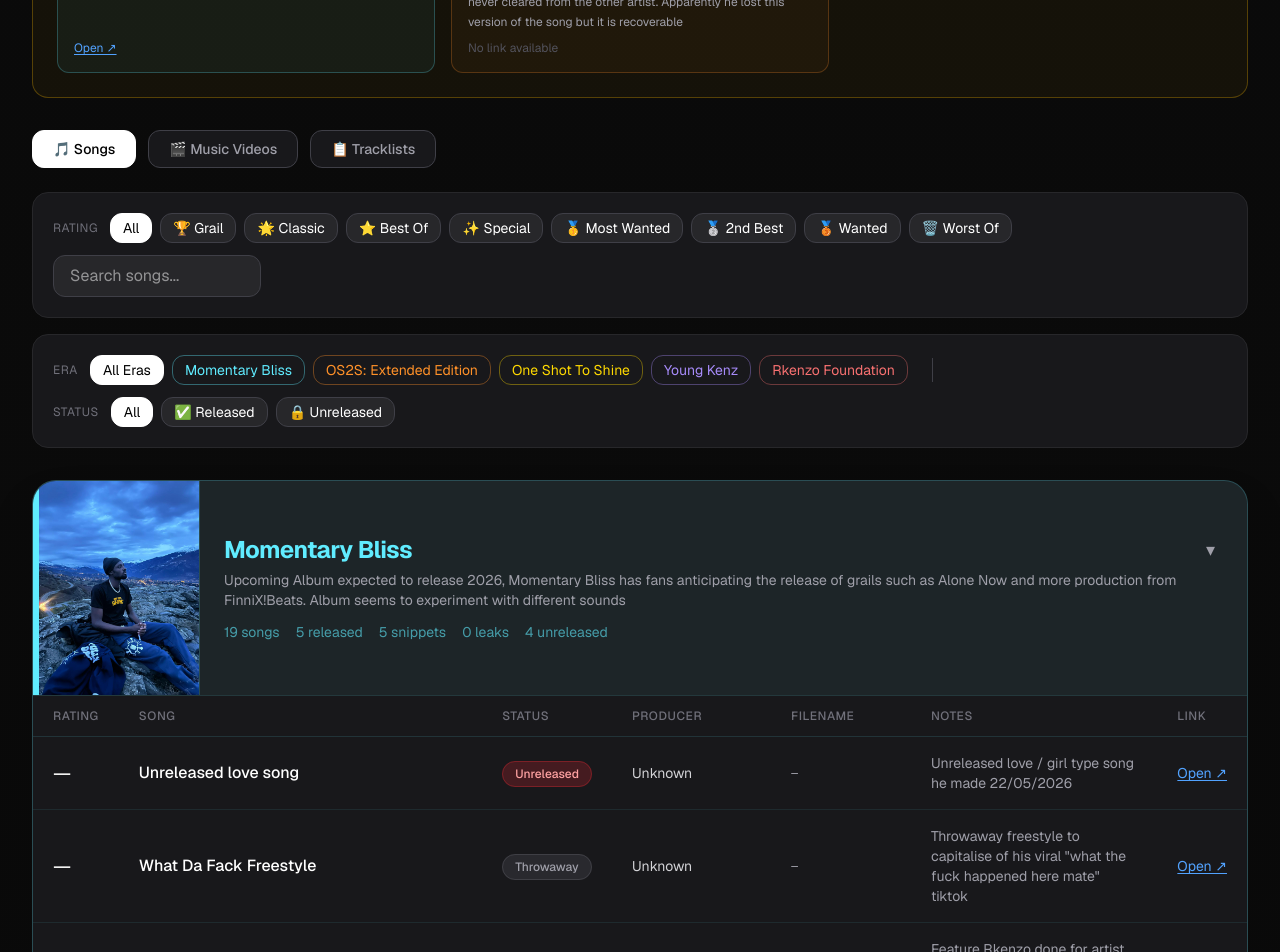
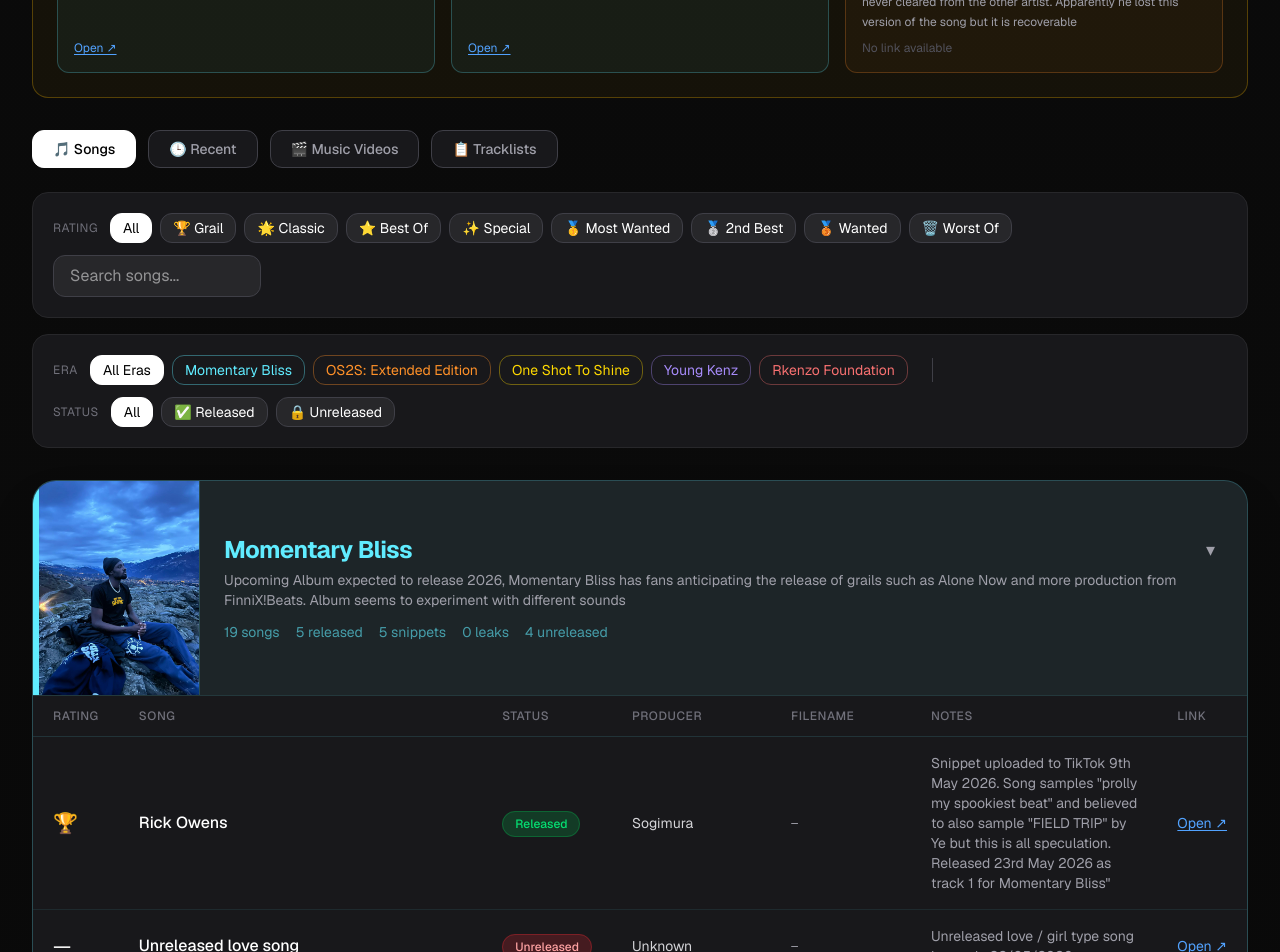
Before and after one commit to KnowKiot/Rkenzo-Tracker, a Next.js app: page / in a window 1280 px wide. Shown: the part 600-1552 px from the top of the page. Built offline with nearby package versions, Linux system fonts and the light colour scheme.

Commit message:
Added recents tab

```diff
--- a/app/data.tsx
+++ b/app/data.tsx
@@ -38,6 +38,7 @@ export interface Song {
   rating: RatingEmoji;
   filename: string;
   link: string;
+  releaseDate?: string;
 }
 
 export interface Era {
@@ -131,6 +132,16 @@ export const ERAS: Era[] = [
 
 export const SONGS: Song[] = [
   // ── Momentary Bliss ──────────────────────────
+  {
+    title: 'Rick Owens',
+    era: 'Momentary Bliss',
+    status: 'Released',
+    producer: 'Sogimura',
+    notes: 'Snippet uploaded to TikTok 9th May 2026. Song samples "prolly my spookiest beat" and believed to also sample "FIELD TRIP" by Ye but this is all speculation. Released 23rd May 2026 as track 1 for Momentary Bliss"',
+    rating: '🏆',
+    filename: '—',
+    link: 'https://open.spotify.com/album/4GsqZMSH0Vay1LnL1KmNwt?si=HN3UreP5T5-HMFIh6ETOHQ',
+  },
 
   {
     title: 'Unreleased love song',
@@ -174,16 +185,7 @@ export const SONGS: Song[] = [
     filename: '—',
     link: 'https://www.instagram.com/reel/DXR_71rjGq4/',
   },
-  {
-    title: 'Rick Owens',
-    era: 'Momentary Bliss',
-    status: 'Released',
-    producer: 'Sogimura',
-    notes: 'Snippet uploaded to TikTok 9th May 2026. Song samples "prolly my spookiest beat. Released 23rd May 2026 as track 1 for Momentary Bliss"',
-    rating: '✨',
-    filename: '—',
-    link: 'https://open.spotify.com/album/4GsqZMSH0Vay1LnL1KmNwt?si=HN3UreP5T5-HMFIh6ETOHQ',
-  },
+
   {
     title: 'WAGWAN Fresstyle',
     era: 'Momentary Bliss',
@@ -223,6 +225,7 @@ export const SONGS: Song[] = [
     rating: '✨',
     filename: '—',
     link: 'https://www.youtube.com/watch?v=GCz7GZODsv4',
+    releaseDate: '2026-05-01',
   },
   {
     title: 'Show me your love',
@@ -775,7 +778,7 @@ export const MUSIC_VIDEOS: MusicVideo[] = [
     youtubeId: 'HrTWu-lV6DQ',
     status: 'Released',
     rating: '✨',
-    releaseDate: '2026',
+    releaseDate: '2026-05-15',
     notes: 'Live performance of EVISU JEANS and is much better than the actual music video showcasing a more energentic kenz and a better visuals overall',
   },
 
@@ -920,7 +923,7 @@ export const TRACKLISTS: Tracklist[] = [
         position: 1,
         title: 'Rick Owens',
         confirmed: true,
-        notes: 'Snippet was first uploaded on TikTok May 2026 — short but sounds like a full track is done',
+        notes: 'Released 23rd of May 2026 as the lead single for Momentary Bliss confirmed by Rkenzo in multiple snippets he included "TRACK 01" at the top corner implying its the intro to momentary bliss. The song is a fan favourite and is expected to be the opener for the album.',
       },
 
       {
--- a/app/page.tsx
+++ b/app/page.tsx
@@ -25,6 +25,25 @@ const statusColor = (status: string) => {
 
 const RELEASED_STATUSES = ['Released'];
 const isUnreleased = (status: string) => !RELEASED_STATUSES.includes(status);
+
+const ERA_YEAR: Record<string, number> = {
+  'Momentary Bliss': 2026,
+  'OS2S: Extended Edition': 2025,
+  'One Shot To Shine': 2024,
+  'Young Kenz': 2023,
+  'Rkenzo Foundation': 2022,
+};
+
+const parseReleaseTimestamp = (dateString?: string) => {
+  if (!dateString) return 0;
+  const timestamp = Date.parse(dateString);
+  if (!Number.isNaN(timestamp)) return timestamp;
+  const year = Number(dateString.slice(0, 4));
+  if (!Number.isNaN(year) && year > 0) {
+    return new Date(year, 11, 31).getTime();
+  }
+  return 0;
+};
 
 // ─────────────────────────────────────────────
 //  Animated Era Panel
@@ -180,16 +199,148 @@ function EraPanel({
 //  Music Videos Section
 // ─────────────────────────────────────────────
 
-function MusicVideosSection({ filterEra }: { filterEra: string }) {
+function RecentSection({ filterStatus, onChangeStatus }: { filterStatus: StatusFilter; onChangeStatus: (status: StatusFilter) => void }) {
+  const recentItems = useMemo(() => {
+    const songIndexByTitle = new Map(SONGS.map((song, index) => [song.title.toLowerCase(), index]));
+    const eraSongIndexes = SONGS.reduce<Record<string, number[]>>((acc, song, index) => {
+      if (!acc[song.era]) acc[song.era] = [];
+      acc[song.era].push(index);
+      return acc;
+    }, {});
+
+    const songs = SONGS.map((song, index) => ({
+      kind: 'song' as const,
+      title: song.title,
+      era: song.era,
+      status: song.status,
+      rating: song.rating || '—',
+      creator: song.producer,
+      link: song.link,
+      sortRank: index,
+    }));
+
+    const videos = MUSIC_VIDEOS.map((mv) => {
+      const lowerTitle = mv.title.toLowerCase();
+      const exactSongIndex = songIndexByTitle.get(lowerTitle);
+      const partialSongIndex = [...songIndexByTitle.entries()].find(([title]) => lowerTitle.includes(title) || title.includes(lowerTitle))?.[1];
+      const sameEraIndexes = eraSongIndexes[mv.era] ?? [];
+      const baseRank = exactSongIndex ?? partialSongIndex ?? (sameEraIndexes.length ? Math.max(...sameEraIndexes) : SONGS.length);
+      return {
+        kind: 'video' as const,
+        title: mv.title,
+        era: mv.era,
+        status: mv.status,
+        rating: mv.rating || '—',
+        creator: mv.director || 'Video',
+        link: mv.youtubeId ? `https://www.youtube.com/watch?v=${mv.youtubeId}` : '',
+        sortRank: baseRank + 0.5,
+      };
+    });
+
+    return [...songs, ...videos]
+      .sort((a, b) => a.sortRank - b.sortRank)
+      .filter((item) => {
+        if (filterStatus === 'All') return true;
+        return filterStatus === 'Released'
+          ? item.status === 'Released'
+          : item.status !== 'Released';
+      });
+  }, [filterStatus]);
+
+  return (
+    <div className="mb-10">
+      <div className="flex flex-col gap-3 sm:flex-row sm:items-center sm:justify-between mb-5">
+        <div className="flex items-center gap-3">
+          <span className="text-2xl">🕒</span>
+          <div>
+            <h2 className="text-2xl font-bold tracking-tight">Recent</h2>
+            <p className="text-zinc-500 text-sm">— latest songs and music videos in current order</p>
+          </div>
+        </div>
+        <div className="flex flex-wrap items-center gap-2">
+          <span className="text-zinc-500 text-xs uppercase tracking-wider">Status</span>
+          {(['All', 'Released', 'Unreleased'] as StatusFilter[]).map((status) => (
+            <button
+              key={status}
+              onClick={() => onChangeStatus(status)}
+              className={`px-3 py-1 rounded-xl text-sm border transition ${
+                filterStatus === status
+                  ? status === 'Released'
+                    ? 'bg-green-500 text-black border-green-500'
+                    : status === 'Unreleased'
+                    ? 'bg-red-500/80 text-white border-red-500'
+                    : 'bg-white text-black border-white'
+                  : 'bg-zinc-800 border-zinc-700 hover:border-white'
+              }`}
+            >
+              {status === 'Released' ? '✅ Released' : status === 'Unreleased' ? '🔒 Unreleased' : 'All'}
+            </button>
+          ))}
+        </div>
+      </div>
+
+      <div className="overflow-x-auto rounded-3xl border border-zinc-800 bg-zinc-950/40">
+        <table className="w-full">
+          <thead>
+            <tr className="text-zinc-500 text-xs uppercase tracking-wider" style={{ borderBottom: '1px solid rgba(148,163,184,0.15)' }}>
+              {['Rating', 'Song', 'Era', 'Status', 'Producer', 'Link'].map((h) => (
+                <th key={h} className="text-left px-5 py-3 font-medium">
+                  {h}
+                </th>
+              ))}
+            </tr>
+          </thead>
+          <tbody>
+            {recentItems.map((item, i) => (
+              <tr key={`${item.kind}-${i}`} className="hover:bg-white/5 transition-colors duration-150" style={{ borderBottom: '1px solid rgba(148,163,184,0.08)' }}>
+                <td className="px-5 py-4 text-lg">{item.rating}</td>
+                <td className="px-5 py-4 font-medium text-white whitespace-nowrap">{item.title}</td>
+                <td className="px-5 py-4 text-zinc-300 text-sm whitespace-nowrap">{item.era}</td>
+                <td className="px-5 py-4 text-zinc-300 text-sm whitespace-nowrap capitalize">{item.kind}</td>
+                <td className="px-5 py-4">
+                  <span className={`px-3 py-1 rounded-full text-xs font-medium border ${statusColor(item.status)}`}>
+                    {item.status}
+                  </span>
+                </td>
+                <td className="px-5 py-4 text-zinc-300 text-sm whitespace-nowrap">{item.creator}</td>
+                <td className="px-5 py-4">
+                  {item.link ? (
+                    <a
+                      href={item.link}
+                      target="_blank"
+                      rel="noopener noreferrer"
+                      className="text-blue-400 hover:text-blue-300 underline underline-offset-2 transition text-sm whitespace-nowrap"
+                    >
+                      Open ↗
+                    </a>
+                  ) : (
+                    <span className="text-zinc-600 text-sm">—</span>
+                  )}
+                </td>
+              </tr>
+            ))}
+          </tbody>
+        </table>
+      </div>
+    </div>
+  );
+}
+
+function MusicVideosSection({ filterEra, filterRating }: { filterEra: string; filterRating: string }) {
   const videos = useMemo(
     () =>
-      filterEra === 'All'
-        ? MUSIC_VIDEOS
-        : MUSIC_VIDEOS.filter((v) => v.era === filterEra),
-    [filterEra],
+      MUSIC_VIDEOS.filter((mv) => {
+        const matchesEra = filterEra === 'All' || mv.era === filterEra;
+        const normalizedRating = mv.rating || '—';
+        const matchesRating = filterRating === 'All' || normalizedRating === filterRating;
+        return matchesEra && matchesRating;
+      }),
+    [filterEra, filterRating],
   );
 
-  if (videos.length === 0) return null;
+  if (videos.length === 0) {
+    return <div className="text-center text-zinc-500 py-20">No music videos match your filters.</div>;
+  }
 
   return (
     <div className="mb-10">
@@ -240,8 +391,17 @@ function MusicVideosSection({ filterEra }: { filterEra: string }) {
               </div>
 
               {/* Info */}
-              <div className="p-4 flex flex-col gap-1 flex-1">
-                <p className="font-semibold text-white text-sm leading-tight">{mv.title}</p>
+              <div className="p-4 flex flex-col gap-2 flex-1">
+                <div className="flex items-center justify-between gap-3">
+                  <p className="font-semibold text-white text-sm leading-tight">{mv.title}</p>
+                  <span
+                    className="text-xl font-semibold"
+                    style={{ color: accent }}
+                    title={RATINGS.find((r) => r.emoji === (mv.rating || '—'))?.label ?? 'Unrated'}
+                  >
+                    {mv.rating || '—'}
+                  </span>
+                </div>
                 {mv.releaseDate && (
                   <p className="text-xs" style={{ color: `${accent}99` }}>
                     {mv.releaseDate}
@@ -463,11 +623,13 @@ function TracklistsSection({ filterEra }: { filterEra: string }) {
 type StatusFilter = 'All' | 'Released' | 'Unreleased';
 
 export default function RkenzoTracker() {
-  const [search, setSearch]             = useState('');
-  const [filterRating, setFilterRating] = useState('All');
-  const [filterEra, setFilterEra]       = useState('All');
-  const [filterStatus, setFilterStatus] = useState<StatusFilter>('All');
-  const [activeTab, setActiveTab]       = useState<'songs' | 'videos' | 'tracklists'>('songs');
+  const [search, setSearch]                 = useState('');
+  const [filterRating, setFilterRating]     = useState('All');
+  const [filterVideoRating, setFilterVideoRating] = useState('All');
+  const [filterEra, setFilterEra]           = useState('All');
+  const [filterStatus, setFilterStatus]     = useState<StatusFilter>('All');
+  const [filterRecentStatus, setFilterRecentStatus] = useState<StatusFilter>('All');
+  const [activeTab, setActiveTab]           = useState<'songs' | 'recent' | 'videos' | 'tracklists'>('songs');
 
   // ── Stats ──
   const stats = useMemo(() => ({
@@ -608,6 +770,9 @@ export default function RkenzoTracker() {
           <button className={tabCls(activeTab === 'songs')}      onClick={() => setActiveTab('songs')}>
             🎵 Songs
           </button>
+          <button className={tabCls(activeTab === 'recent')}     onClick={() => setActiveTab('recent')}>
+            🕒 Recent
+          </button>
           <button className={tabCls(activeTab === 'videos')}     onClick={() => setActiveTab('videos')}>
             🎬 Music Videos
           </button>
@@ -615,6 +780,11 @@ export default function RkenzoTracker() {
             📋 Tracklists
           </button>
         </div>
+
+        {/* ── Recent Tab ── */}
+        {activeTab === 'recent' && (
+          <RecentSection filterStatus={filterRecentStatus} onChangeStatus={setFilterRecentStatus} />
+        )}
 
         {/* ── Music Videos Tab ── */}
         {activeTab === 'videos' && (
@@ -647,7 +817,36 @@ export default function RkenzoTracker() {
                 </button>
               ))}
             </div>
-            <MusicVideosSection filterEra={filterEra} />
+
+            {/* Rating filter for videos */}
+            <div className="bg-zinc-900 border border-zinc-800 rounded-2xl p-5 mb-6 flex flex-wrap items-center gap-3">
+              <span className="text-zinc-500 text-xs uppercase tracking-wider mr-1">Rating</span>
+              <button
+                onClick={() => setFilterVideoRating('All')}
+                className={`px-3 py-1 rounded-xl text-sm border transition ${
+                  filterVideoRating === 'All'
+                    ? 'bg-white text-black border-white'
+                    : 'bg-zinc-800 border-zinc-700 hover:border-white'
+                }`}
+              >
+                All
+              </button>
+              {RATINGS.filter((r) => r.emoji !== '—').map((r) => (
+                <button
+                  key={r.emoji}
+                  onClick={() => setFilterVideoRating(filterVideoRating === r.emoji ? 'All' : r.emoji)}
+                  className={`px-3 py-1 rounded-xl text-sm border transition ${
+                    filterVideoRating === r.emoji
+                      ? 'bg-white text-black border-white'
+                      : 'bg-zinc-800 border-zinc-700 hover:border-white'
+                  }`}
+                >
+                  {r.emoji} {r.label}
+                </button>
+              ))}
+            </div>
+
+            <MusicVideosSection filterEra={filterEra} filterRating={filterVideoRating} />
           </>
         )}
 
```
